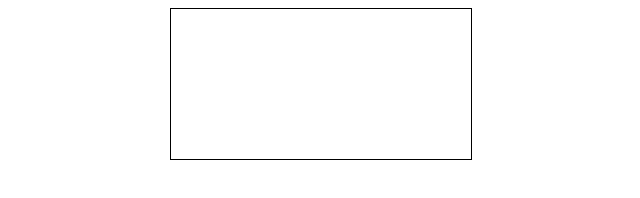
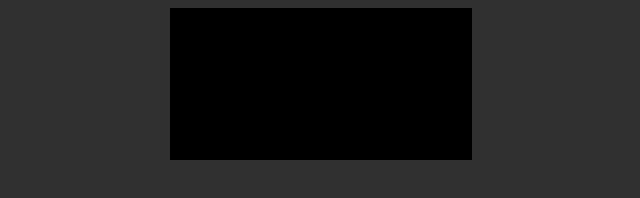
Before and after one commit to lieuzhenghong/board-game-framework, a website: page index.html in a window 1280 px wide. Shown: the whole page, without its empty margins (319-959 px from the left). Drawn offline with Linux system fonts and the light colour scheme.

Commit message:
Use grey BG to make it easier on the eyes

```diff
--- a/style.css
+++ b/style.css
@@ -14,6 +14,7 @@ canvas {
 canvas {
   margin: 0 auto;
   border: 1px solid;
+  background: #000000;
 }
 
 #context-menu {
@@ -45,4 +46,5 @@ canvas {
 
 body {
   text-align: center;
+  background: #303030;
 }
```
